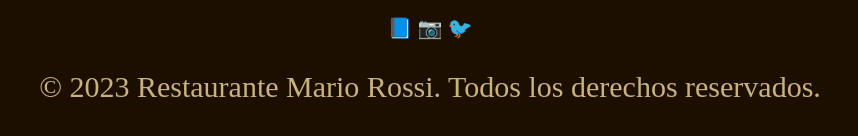
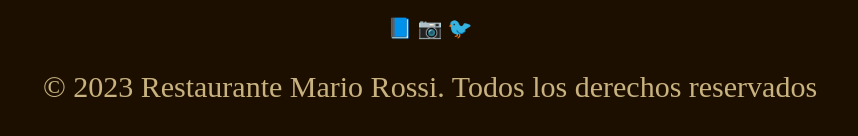
Before and after one commit to innocentbeas40-coder/segunda-pagina, a plain HTML site: page index.html in a window 1280 px wide. Shown: the part 2355-2491 px from the top of the page, 210-1068 px from the left. Drawn offline with Linux system fonts and the light colour scheme.

Commit message:
Fix copyright notice formatting
Removed the trailing period from the copyright notice.

```diff
--- a/index.html
+++ b/index.html
@@ -236,7 +236,7 @@
     <footer>
       <h1 class="emojis">📘 📷 🐦</h1>
       <p class="copyright">
-        &copy; 2023 Restaurante Mario Rossi. Todos los derechos reservados.
+        &copy; 2023 Restaurante Mario Rossi. Todos los derechos reservados
       </p>
     </footer>
   </body>
```
